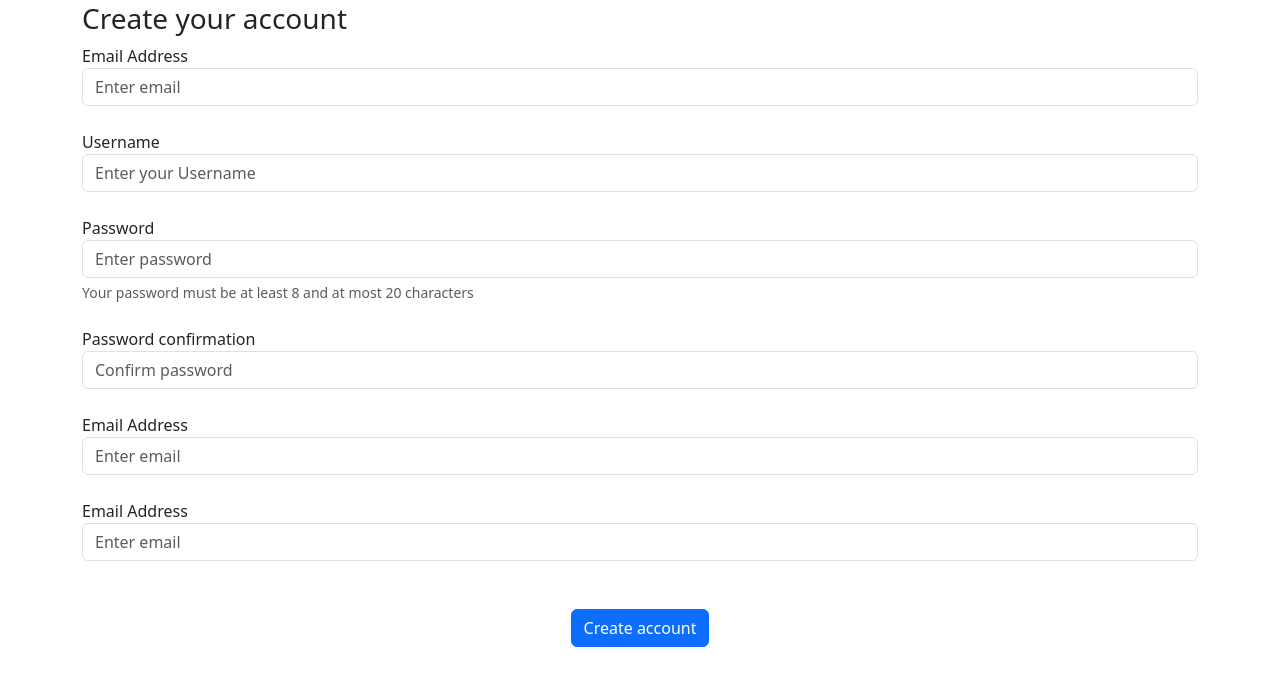
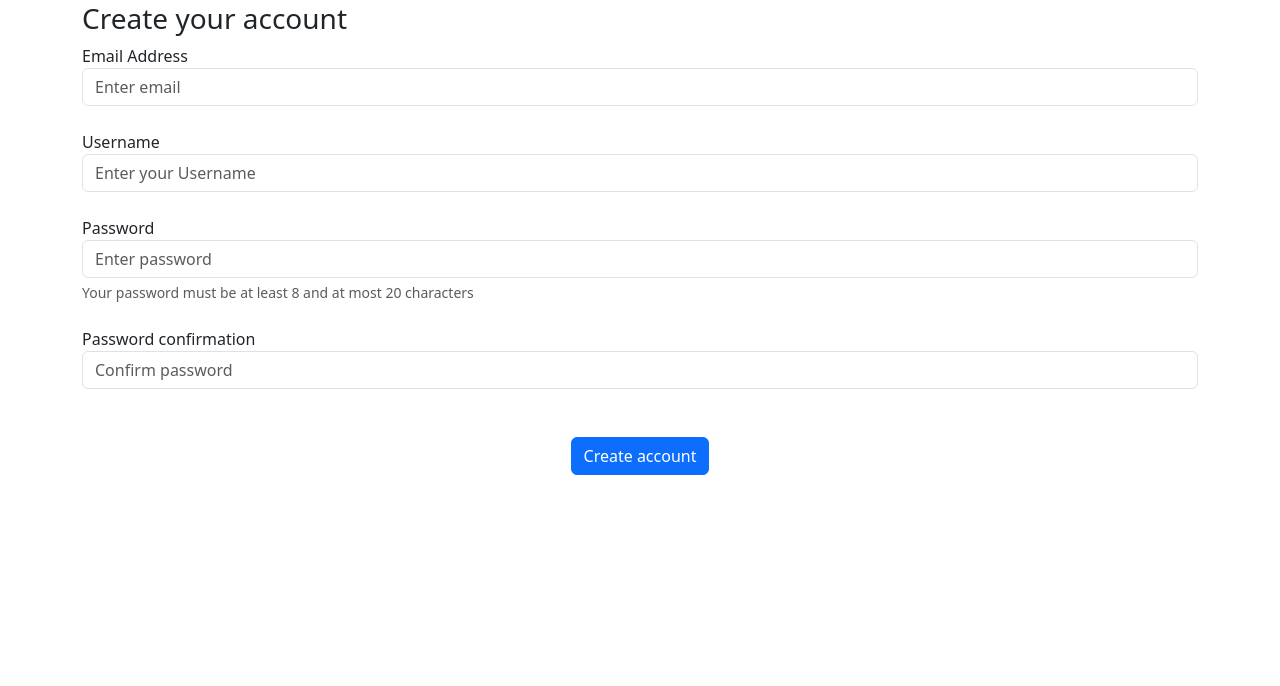
Before and after one commit to Kingston-Smith/Year13Digital, a Flask app: page /sign-up in a window 1280 px wide. Shown: the part 54-740 px from the top of the page. Run offline with Flask 3, Linux system fonts and the light colour scheme.

Commit message:
Deleting extra email forms

```diff
--- a/website/Templates/sign_up.html
+++ b/website/Templates/sign_up.html
@@ -28,16 +28,6 @@
         <!--Password2 form-->
         <label for="password2">Password confirmation</label>
         <input type="password" name="password2" id="password2" class="form-control" placeholder="Confirm password" />
-        <br/>
-
-        <!--Email form-->
-        <label for="email">Email Address</label>
-        <input type="email" name="email" id="email" class="form-control" placeholder="Enter email" />
-        <br/>
-
-        <!--Email form-->
-        <label for="email">Email Address</label>
-        <input type="email" name="email" id="email" class="form-control" placeholder="Enter email" />
         <br/><br/>
 
         <!--Submit button-->
```
